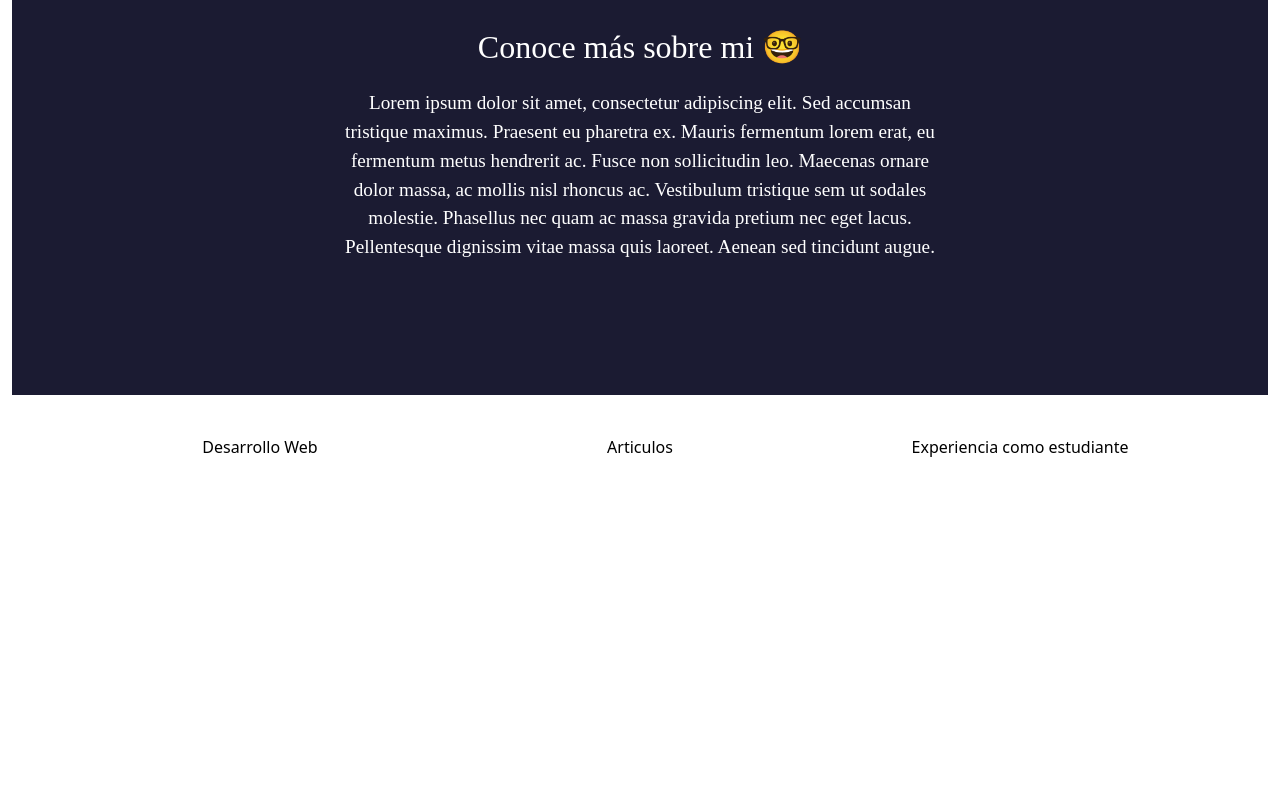
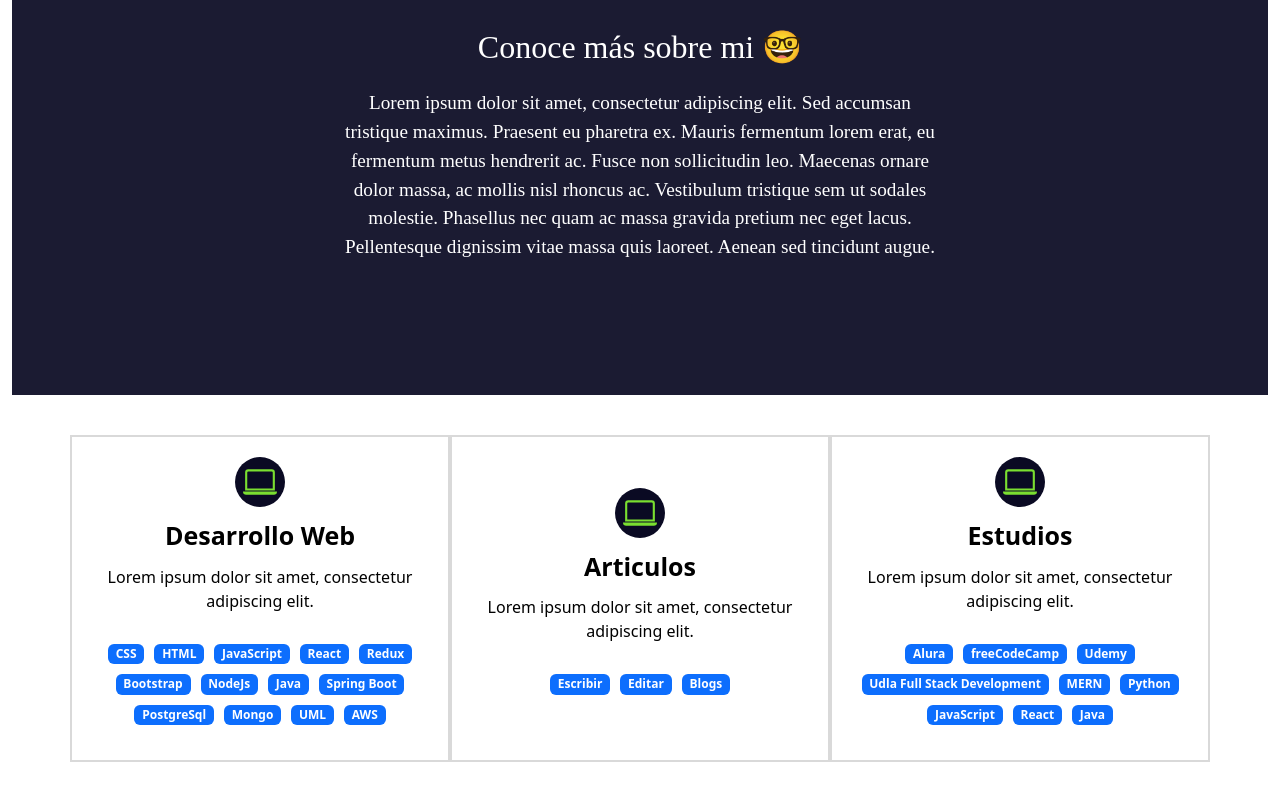
Before and after one commit to DylanVallejo/Bootstrap-FCC, a React (Create React App) app: page / in a window 1280 px wide. Shown: the part 1127-1927 px from the top of the page. Before the commit the page ends 1626 px from the top, so only its background shows below. Built offline with nearby package versions, Linux system fonts and the light colour scheme; a web font is replaced by a local one.

Commit message:
agregado componente experiencia y tecnologias de desarrollador1

```diff
--- a/src/components/experience/Experience.jsx
+++ b/src/components/experience/Experience.jsx
@@ -1,22 +1,82 @@
 import React from 'react'
-import styles from '../experience/Experience.module.scss'
+import styles from './Experience.module.scss'
 
 function Experience() {
     return (
-        <section className={`${styles.seccionClara} ${styles.experiencia}`}>
+        <section className={`${styles.experiencia} ${styles.seccionClara} `}>
             <div className={`container text-center`}>
-                <div className={`row`}>
+                <div className={`row ${styles.row}`}>
                     {/* desarrollo web */}
-                    <div className={`col-12 col-md-4 `}>
-                        Desarrollo Web
+                    <div className={`col-12 col-md-4 ${styles.columna} `}>
+                        <svg xmlns="http://www.w3.org/2000/svg" fill="currentColor" className="bi bi-laptop" viewBox="0 0 16 16">
+                            <path d="M13.5 3a.5.5 0 0 1 .5.5V11H2V3.5a.5.5 0 0 1 .5-.5h11zm-11-1A1.5 1.5 0 0 0 1 3.5V12h14V3.5A1.5 1.5 0 0 0 13.5 2h-11zM0 12.5h16a1.5 1.5 0 0 1-1.5 1.5h-13A1.5 1.5 0 0 1 0 12.5z"/>
+                        </svg>
+                        <p className={`${styles.experienciaTitulo}`}>
+                            Desarrollo Web
+                        </p>
+                        <p>
+                            Lorem ipsum dolor sit amet, consectetur
+                            adipiscing elit.
+                        </p>
+                        <div className={`${styles.badgesContenedor}`}>
+                            <span className={`badge bg-primary ${styles.badge}`}>CSS</span>
+                            <span className={`badge bg-primary ${styles.badge}`}>HTML</span>
+                            <span className={`badge bg-primary ${styles.badge}`}>JavaScript</span>
+                            <span className={`badge bg-primary ${styles.badge}`}>React</span>
+                            <span className={`badge bg-primary ${styles.badge}`}>Redux</span>
+                            <span className={`badge bg-primary ${styles.badge}`}>Bootstrap</span>
+                            <span className={`badge bg-primary ${styles.badge}`}>NodeJs</span>
+                            <span className={`badge bg-primary ${styles.badge}`}>Java</span>
+                            <span className={`badge bg-primary ${styles.badge}`}>Spring Boot</span>
+                            <span className={`badge bg-primary ${styles.badge}`}>PostgreSql</span>
+                            <span className={`badge bg-primary ${styles.badge}`}>Mongo</span>
+                            <span className={`badge bg-primary ${styles.badge}`}>UML</span>
+                            <span className={`badge bg-primary ${styles.badge}`}>AWS</span>
+
+                        </div>
                     </div>
                     {/* articulos */}
-                    <div className={`col-12 col-md-4 `}>
-                        Articulos
+                    <div className={`col-12 col-md-4  ${styles.columna}`}>
+                        <svg xmlns="http://www.w3.org/2000/svg" fill="currentColor" className="bi bi-laptop" viewBox="0 0 16 16">
+                            <path d="M13.5 3a.5.5 0 0 1 .5.5V11H2V3.5a.5.5 0 0 1 .5-.5h11zm-11-1A1.5 1.5 0 0 0 1 3.5V12h14V3.5A1.5 1.5 0 0 0 13.5 2h-11zM0 12.5h16a1.5 1.5 0 0 1-1.5 1.5h-13A1.5 1.5 0 0 1 0 12.5z"/>
+                        </svg>
+                        <p className={`${styles.experienciaTitulo}`}>
+                            Articulos
+                        </p>
+                        <p>
+                            Lorem ipsum dolor sit amet, consectetur
+                            adipiscing elit.
+                        </p>
+                        <div className={`${styles.badgesContenedor}`}>
+                            <span className={`badge bg-primary ${styles.badge}`}>Escribir</span>
+                            <span className={`badge bg-primary ${styles.badge}`}>Editar</span>
+                            <span className={`badge bg-primary ${styles.badge}`}>Blogs</span>
+
+                        </div>
                     </div>
                     {/* experiencia como estudiante */}
-                    <div className={`col-12 col-md-4 `}>
-                        Experiencia como estudiante
+                    <div className={`col-12 col-md-4 ${styles.columna} `}>
+                        <svg xmlns="http://www.w3.org/2000/svg" fill="currentColor" className="bi bi-laptop" viewBox="0 0 16 16">
+                            <path d="M13.5 3a.5.5 0 0 1 .5.5V11H2V3.5a.5.5 0 0 1 .5-.5h11zm-11-1A1.5 1.5 0 0 0 1 3.5V12h14V3.5A1.5 1.5 0 0 0 13.5 2h-11zM0 12.5h16a1.5 1.5 0 0 1-1.5 1.5h-13A1.5 1.5 0 0 1 0 12.5z"/>
+                        </svg>
+                        <p className={`${styles.experienciaTitulo}`}>
+                            Estudios
+                        </p>
+                        <p>
+                            Lorem ipsum dolor sit amet, consectetur
+                            adipiscing elit.
+                        </p>
+                        <div className={`${styles.badgesContenedor}`}>
+                            <span className={`badge bg-primary ${styles.badge}`}>Alura</span>
+                            <span className={`badge bg-primary ${styles.badge}`}>freeCodeCamp</span>
+                            <span className={`badge bg-primary ${styles.badge}`}>Udemy</span>
+                            <span className={`badge bg-primary ${styles.badge}`}>Udla Full Stack Development</span>
+                            <span className={`badge bg-primary ${styles.badge}`}>MERN</span>
+                            <span className={`badge bg-primary ${styles.badge}`}>Python</span>
+                            <span className={`badge bg-primary ${styles.badge}`}>JavaScript</span>
+                            <span className={`badge bg-primary ${styles.badge}`}>React</span>
+                            <span className={`badge bg-primary ${styles.badge}`}>Java</span>
+                        </div>
                     </div>
                 </div>
             </div>
--- a/src/components/experience/Experience.module.scss
+++ b/src/components/experience/Experience.module.scss
@@ -1,8 +1,52 @@
 .experiencia{
-    padding: 40px;
+    padding: 40px 40px 60px 40px ;
+    // background-color: aqua;
 }
 
 .seccionClara{
     color: black;
     background-color: white;
 }
+
+// .experiencia .row div {
+//     height: 250px;
+//     background-color: purple;
+//     border: solid 3px orange;
+// }
+
+.experienciaTitulo{
+    font-size: 25px;
+    font-weight: bold;
+    margin: 10px 0;
+}
+.experiencia svg {
+    height:50px;
+    width: 50px;
+    font-size: 2.5rem;
+    color: #7ade30;
+    background-color: #0a0a23;
+    padding: 8px 1px;
+    border-radius: 50%;
+}
+.badgesContenedor{
+    font-weight: 25px;
+    font-weight: bold;
+    margin: 10px 0;
+}
+.badge{
+    margin: 5px;
+}
+
+.experiencia .columna {
+    padding: 20px;
+    border: 2px solid #8080804d;
+    display: flex;
+    flex-direction: column;
+    align-items: center;
+    justify-content: center;
+    transition: all 0.2s ease-in;
+}
+.experiencia .columna:hover {
+    color: white;
+    background-color: #1b1b32;
+}
```
